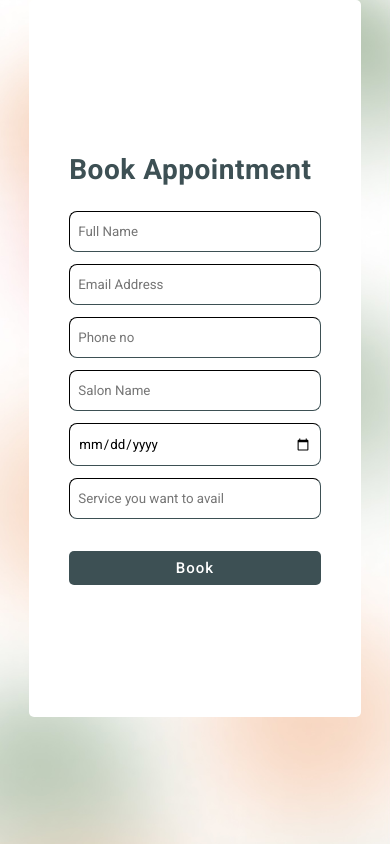
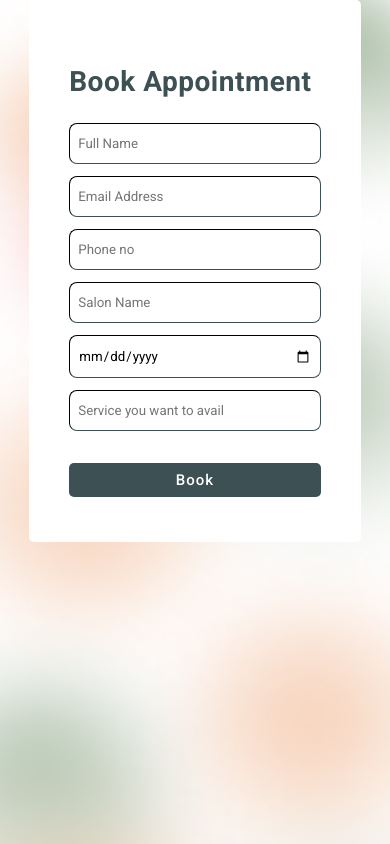
Before and after one commit to BSEF19A525/StyStudioBackend, a React (Create React App) app in the folder front_end/: page /Book in a window 390 px wide. Built offline with nearby package versions, Linux system fonts and the light colour scheme.

Commit message:
contct links added

```diff
--- a/front_end/src/components/BookAppointment/book.css
+++ b/front_end/src/components/BookAppointment/book.css
@@ -117,14 +117,8 @@
     margin-bottom: 12px;
   }
 }
-@media (max-width: 330px) {
-  .form0{
-    width: 130px;
+@media (max-width: 525px) {
+  .bookForm {
+    height: auto;
   }
-  }
-@media (max-width: 280px) {
-.form0{
-  width: 180px;
-  margin-left: -80px;
 }
-}
```
